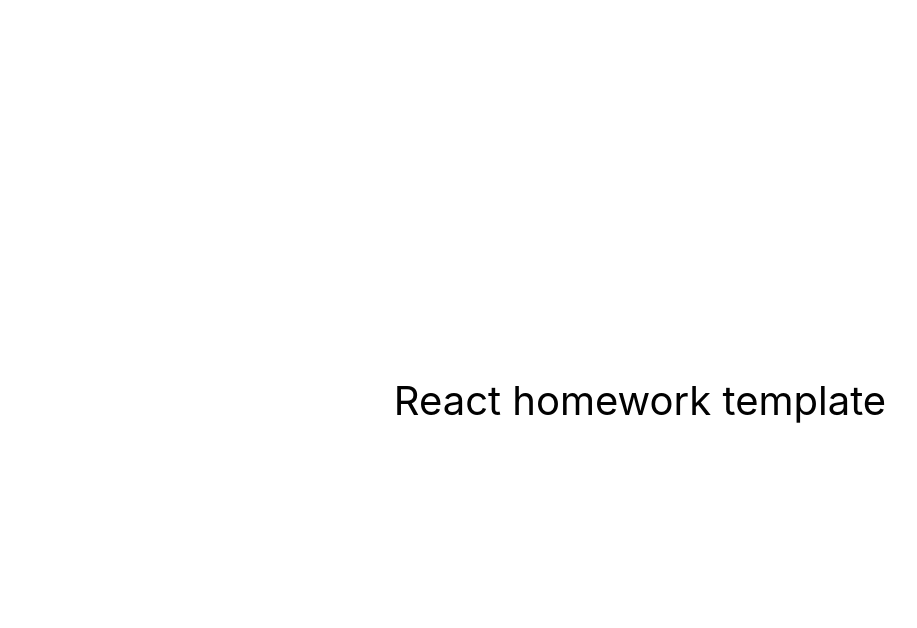
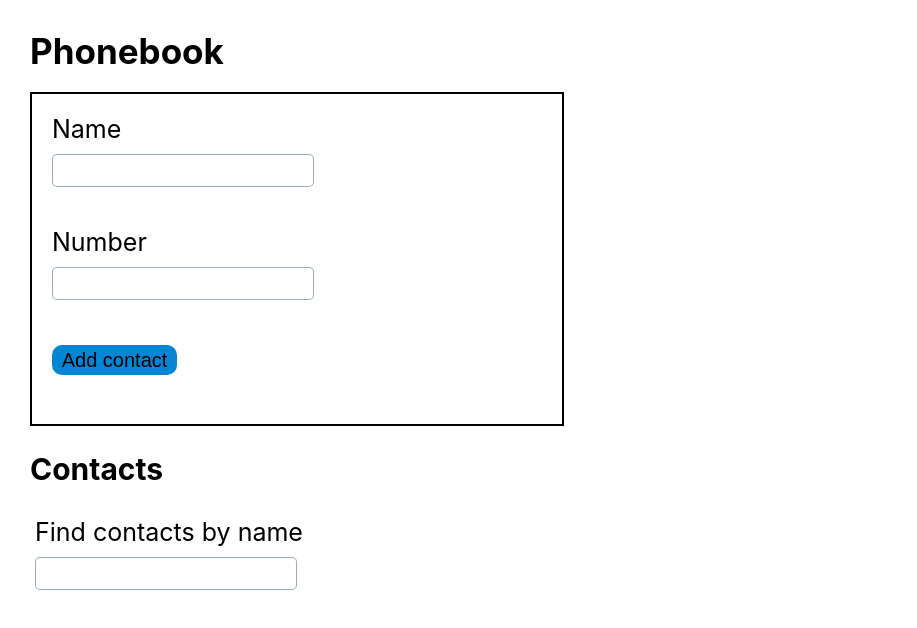
Before and after one commit to MagdalenaKusmierczak/goit-react-hw-03-phonebook, a React (Create React App) app: page / in a window 1280 px wide. Shown: the top 628 px of the page, without its empty margins (0-917 px from the left). Built offline with nearby package versions, Linux system fonts and the light colour scheme.

Commit message:
app init

```diff
--- a/src/components/App.jsx
+++ b/src/components/App.jsx
@@ -1,16 +1,53 @@
-export const App = () => {
-  return (
-    <div
-      style={{
-        height: '100vh',
-        display: 'flex',
-        justifyContent: 'center',
-        alignItems: 'center',
-        fontSize: 40,
-        color: '#010101'
-      }}
-    >
-      React homework template
-    </div>
-  );
-};
+import React, { Component } from 'react';
+
+import Section from './Section/Section.jsx';
+import ContactList from './ContactList/ContactList.jsx';
+import ContactForm from './ContactForm/ContactForm.jsx';
+import Filter from './Filter/Filter.jsx';
+
+export class App extends Component {
+  state = {
+    contacts: [],
+    filter: '',
+  };
+
+  handleRepeat = contact => {
+    let arr = [];
+    arr = this.state.contacts.map(cur => cur.name);
+    if (arr.includes(contact.name)) {
+      return alert(`${contact.name} is arleady in contacts`);
+    }
+    return this.setState(prevState => ({
+      contacts: [{ ...contact }, ...prevState.contacts],
+    }));
+  };
+
+  handleFilter = evt => {
+    this.setState({ filter: evt.currentTarget.value });
+  };
+  filteredContacts = () => {
+    const { filter, contacts } = this.state;
+    const normalizedFilter = filter.toLowerCase();
+
+    return contacts.filter(contact =>
+      contact.name.toLowerCase().includes(normalizedFilter)
+    );
+  };
+  handleDelete = id => {
+    this.setState(prevState => ({
+      contacts: prevState.contacts.filter(contact => contact.id !== id),
+    }));
+  };
+  render() {
+    const filtredContact = this.filteredContacts();
+    return (
+      <Section title="Phonebook">
+        <ContactForm onSubmit={this.handleRepeat} />
+
+        <ContactList contacts={filtredContact} handleDelete={this.handleDelete}>
+          <Filter filter={this.state.filter} handleFilter={this.handleFilter} />
+        </ContactList>
+      </Section>
+    );
+  }
+}
--- /dev/null
+++ b/src/components/ContactForm/ContactForm.jsx
@@ -0,0 +1,60 @@
+import React, { Component } from 'react';
+import { nanoid } from 'nanoid';
+import { Form, Label, Input, SubButton } from './ContactForm.styled';
+
+export default class ContactForm extends Component {
+  state = {
+    name: '',
+    number: '',
+  };
+
+  handleChange = evt => {
+    const { name, value } = evt.currentTarget;
+    this.setState({ [name]: value });
+  };
+
+  handleSubmit = evt => {
+    evt.preventDefault();
+
+    const contact = {
+      id: nanoid(),
+      name: this.state.name,
+      number: this.state.number,
+    };
+    this.props.onSubmit(contact);
+  };
+
+  render() {
+    return (
+      <Form onSubmit={this.handleSubmit}>
+        <Label>
+          Name
+          <Input
+            type="text"
+            name="name"
+            value={this.name}
+            pattern="^[a-zA-Zа-яА-Я]+(([' -][a-zA-Zа-яА-Я ])?[a-zA-Zа-яА-Я]*)*$"
+            title="Name may contain only letters, apostrophe, dash and spaces. For example Adrian, Jacob Mercer, Charles de Batz de Castelmore d'Artagnan"
+            onChange={this.handleChange}
+            required
+            placeholder=""
+          />
+        </Label>
+        <Label>
+          Number
+          <Input
+            value={this.number}
+            type="tel"
+            name="number"
+            pattern="\+?\d{1,4}?[-.\s]?\(?\d{1,3}?\)?[-.\s]?\d{1,4}[-.\s]?\d{1,4}[-.\s]?\d{1,9}"
+            title="Phone number must be digits and can contain spaces, dashes, parentheses and can start with +"
+            required
+            onChange={this.handleChange}
+            placeholder=""
+          />
+        </Label>
+        <SubButton type="submit">Add contact</SubButton>
+      </Form>
+    );
+  }
+}
--- /dev/null
+++ b/src/components/ContactForm/ContactForm.styled.jsx
@@ -0,0 +1,43 @@
+import styled from 'styled-components';
+
+export const Form = styled.form`
+  width: 500px;
+  height: 300px;
+  margin-block: 20px;
+  padding: 15px;
+  display: flex;
+  gap: 30px;
+  flex-direction: column;
+  border: 2px black solid;
+`;
+export const Label = styled.label`
+  display: flex;
+  flex-direction: column;
+  gap: 10px;
+  margin: 0;
+  padding: 5px;
+  font-size: 25px;
+`;
+export const Input = styled.input`
+  width: 250px;
+  margin: 0;
+  padding: 5px;
+  font-size: 18px;
+  border: #8ca1adde 1px solid;
+  border-radius: 5px;
+`;
+export const SubButton = styled.button`
+  margin-top: 10px;
+  margin-left: 5px;
+  width: 125px;
+  height: 30px;
+  padding: 2px;
+  font-size: 20px;
+  background-color: #0086d4;
+  border-radius: 10px;
+  border: 0px;
+  &:hover {
+    background-color: #1700d4;
+    color: white;
+  }
+`;
--- /dev/null
+++ b/src/components/ContactList/ContactList.jsx
@@ -0,0 +1,38 @@
+import PropTypes from 'prop-types';
+import {
+  ContactsWrapper,
+  ContactsTitle,
+  ContactsList,
+  ContactEement,
+  DeleteBtn,
+} from './ContactList.styled';
+const ContactList = ({ contacts, handleDelete, children }) => {
+  return (
+    <ContactsWrapper>
+      <ContactsTitle>Contacts</ContactsTitle>
+      {children}
+      <ContactsList>
+        {contacts.map(contact => (
+          <ContactEement key={contact.id} id={contact.id}>
+            {contact.name}: {contact.number}{' '}
+            <DeleteBtn id={contact.id} onClick={() => handleDelete(contact.id)}>
+              Delete
+            </DeleteBtn>
+          </ContactEement>
+        ))}
+      </ContactsList>
+    </ContactsWrapper>
+  );
+};
+
+ContactList.propTypes = {
+  contacts: PropTypes.arrayOf(
+    PropTypes.shape({
+      id: PropTypes.string.isRequired,
+      name: PropTypes.string.isRequired,
+      number: PropTypes.string.isRequired,
+    })
+  ).isRequired,
+  handleDelete: PropTypes.func.isRequired,
+};
+export default ContactList;
--- /dev/null
+++ b/src/components/ContactList/ContactList.styled.jsx
@@ -0,0 +1,27 @@
+import styled from 'styled-components';
+
+export const ContactsWrapper = styled.div``;
+export const ContactsTitle = styled.h2`
+  font-size: 30px;
+`;
+export const ContactsList = styled.ul`
+  margin: 0, auto;
+`;
+export const ContactEement = styled.li`
+  flex-wrap: nowrap;
+  font-size: 22px;
+`;
+export const DeleteBtn = styled.button`
+  border: #8ca1adde 1px solid;
+  border-radius: 5px;
+  height: 25px;
+  font-size: 16px;
+  padding-block: 5px;
+  padding-inline: 10px;
+  margin-left: 20px;
+  background-color: white;
+  &:hover {
+    background-color: #1700d4;
+    color: white;
+  }
+`;
--- /dev/null
+++ b/src/components/Filter/Filter.jsx
@@ -0,0 +1,16 @@
+import PropTypes from 'prop-types';
+import{Label, Input} from './Filter.styled'
+const Filter = ({ filter, handleFilter }) => {
+  return (
+    <Label>
+      Find contacts by name
+      <Input onChange={handleFilter} type="text" name="filter" value={filter} />
+    </Label>
+  );
+};
+
+Filter.propTypes = {
+  filter: PropTypes.string,
+  handleFilter: PropTypes.func.isRequired,
+};
+export default Filter;
--- /dev/null
+++ b/src/components/Filter/Filter.styled.jsx
@@ -0,0 +1,18 @@
+import styled from 'styled-components';
+
+export const Label = styled.label`
+  display: flex;
+  flex-direction: column;
+  gap: 10px;
+  margin: 0;
+  padding: 5px;
+  font-size: 25px;
+`;
+export const Input = styled.input`
+  width: 250px;
+  margin: 0;
+  padding: 5px;
+  font-size: 18px;
+  border: #8ca1adde 1px solid;
+  border-radius: 5px;
+`;
--- /dev/null
+++ b/src/components/Section/Section.jsx
@@ -0,0 +1,16 @@
+import PropTypes from 'prop-types';
+import { Wrapper, Title } from './Section.styled';
+
+const Section = ({ title, children }) => {
+  return (
+    <Wrapper>
+      <Title>{title}</Title>
+      {children}
+    </Wrapper>
+  );
+};
+export default Section;
+
+Section.propTypes = {
+  title: PropTypes.string.isRequired,
+};
--- /dev/null
+++ b/src/components/Section/Section.styled.jsx
@@ -0,0 +1,12 @@
+import styled from 'styled-components';
+
+export const Wrapper = styled.div`
+  margin: 0 auto;
+  padding: 30px;
+`;
+export const Title = styled.h2`
+  margin: 0;
+  margin-bottom: 15px;
+  font-size: 35px;
+  color: black;
+`;
```
